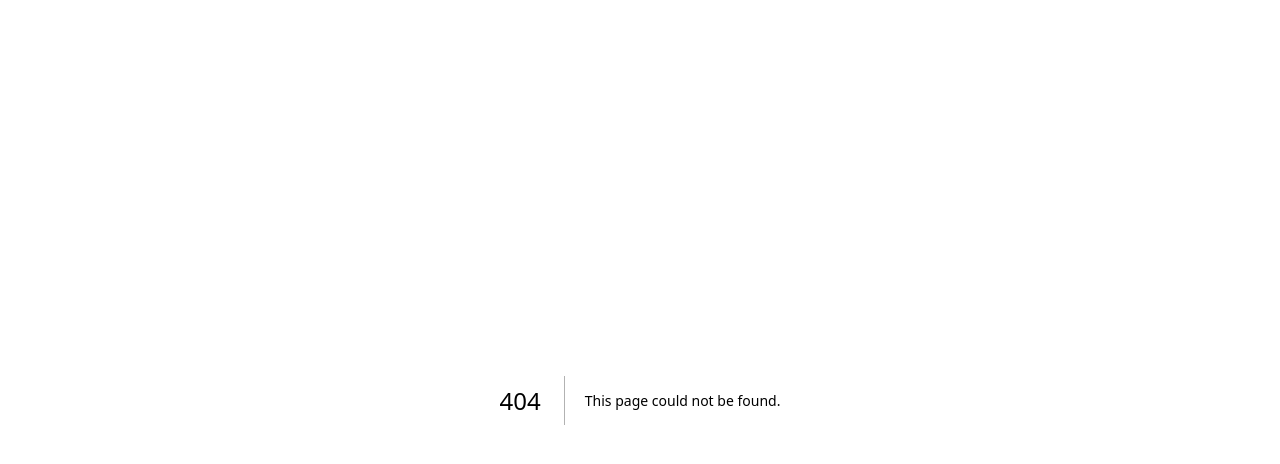
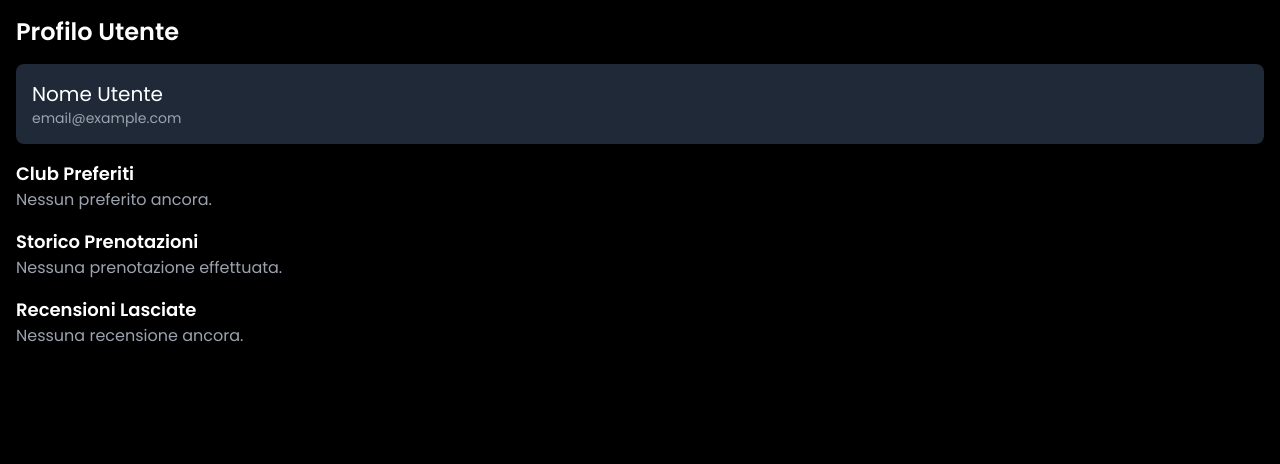
Before and after one commit to jacodore/booking-app-2, a Next.js app: page /profilo in a window 1280 px wide. Before the commit this address had no page. Shown: the top 464 px of the page. Built offline with nearby package versions, Linux system fonts and the light colour scheme.

Commit message:
Aggiunte pagine profilo, eventi, clubs

```diff
--- /dev/null
+++ b/app/clubs/page.js
@@ -0,0 +1,10 @@
+"use client";
+
+export default function Clubs() {
+  return (
+    <div className="bg-black text-white min-h-screen font-[Poppins] p-4">
+      <h1 className="text-2xl font-bold mb-4">Clubs</h1>
+      <p className="text-gray-400">Qui appariranno i clubs in futuro.</p>
+    </div>
+  );
+}
--- /dev/null
+++ b/app/eventi/page.js
@@ -0,0 +1,10 @@
+"use client";
+
+export default function Eventi() {
+  return (
+    <div className="bg-black text-white min-h-screen font-[Poppins] p-4">
+      <h1 className="text-2xl font-bold mb-4">Eventi</h1>
+      <p className="text-gray-400">Qui appariranno gli eventi in futuro.</p>
+    </div>
+  );
+}
--- /dev/null
+++ b/app/profilo/page.js
@@ -0,0 +1,29 @@
+"use client";
+import { useState } from 'react';
+
+export default function Profilo() {
+  const [nome, setNome] = useState("Nome Utente");
+  const [email, setEmail] = useState("email@example.com");
+
+  return (
+    <div className="bg-black text-white min-h-screen font-[Poppins] p-4">
+      <h1 className="text-2xl font-bold mb-4">Profilo Utente</h1>
+      <div className="bg-gray-800 p-4 rounded-lg mb-4">
+        <h2 className="text-xl">{nome}</h2>
+        <p className="text-sm text-gray-400">{email}</p>
+      </div>
+      <div className="mb-4">
+        <h3 className="text-lg font-semibold">Club Preferiti</h3>
+        <p className="text-gray-400">Nessun preferito ancora.</p>
+      </div>
+      <div className="mb-4">
+        <h3 className="text-lg font-semibold">Storico Prenotazioni</h3>
+        <p className="text-gray-400">Nessuna prenotazione effettuata.</p>
+      </div>
+      <div>
+        <h3 className="text-lg font-semibold">Recensioni Lasciate</h3>
+        <p className="text-gray-400">Nessuna recensione ancora.</p>
+      </div>
+    </div>
+  );
+}
```
